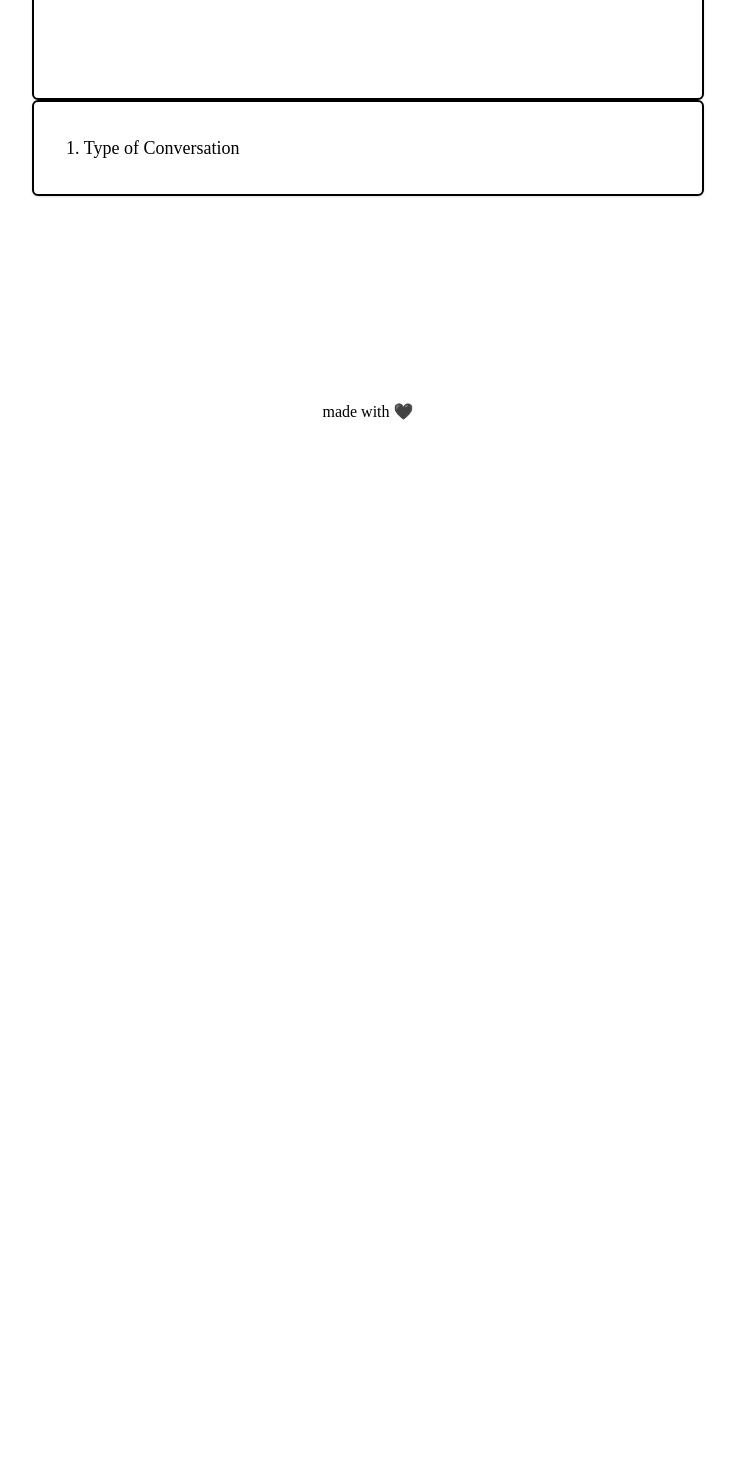
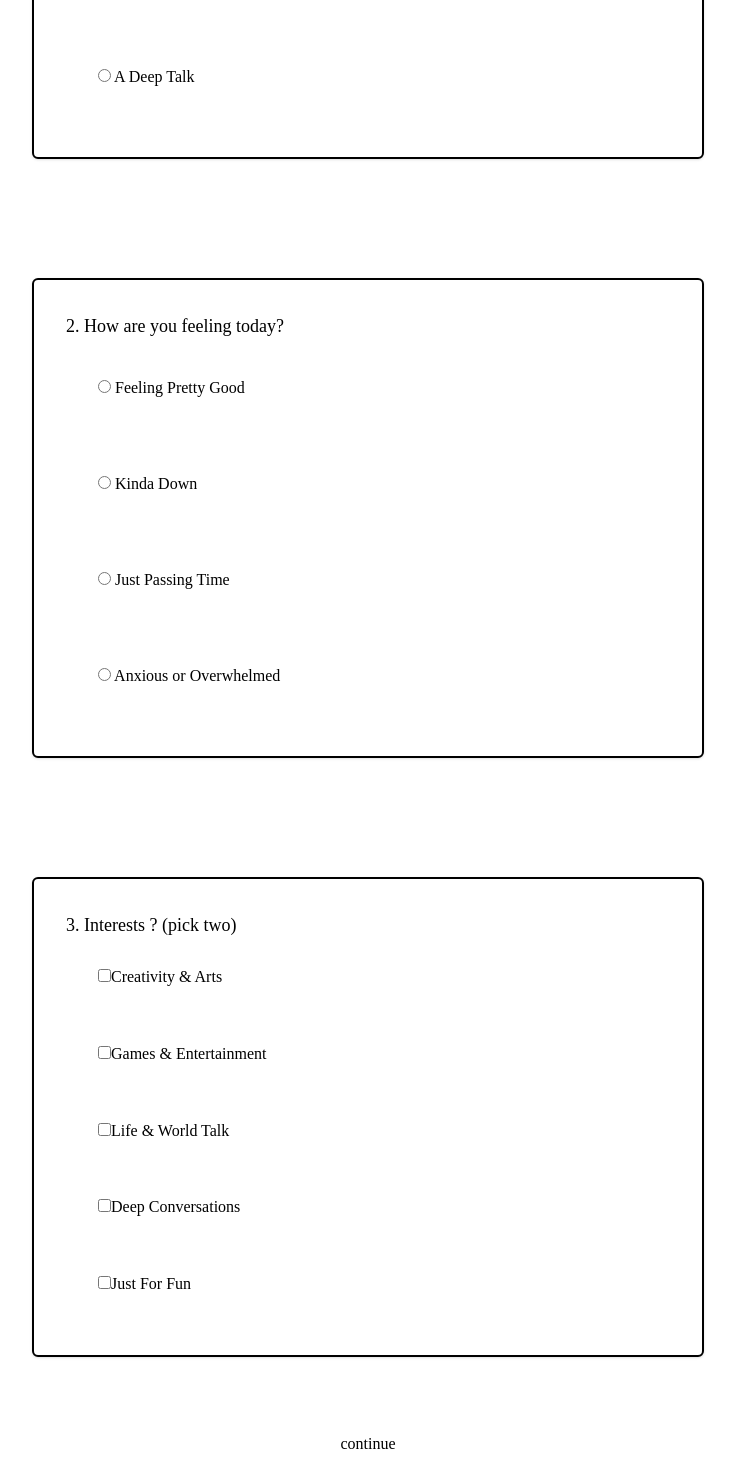
Before and after one commit to sahitid/8minutes, a Next.js app: page /survey in a window 1280 px wide. Shown: the part 540-2010 px from the top of the page, without its empty margins (272-1007 px from the left). Before the commit the page ends 976 px from the top, so only its background shows below. Built offline with nearby package versions, Linux system fonts and the light colour scheme; no server answers; sample sign-in values are in the browser's storage; a web font is replaced by a local one.

Commit message:
finished the survey page

```diff
--- a/components/howitworks.js
+++ b/components/howitworks.js
@@ -23,7 +23,7 @@ export const HowItWorks = () => {
           <div className="flex items-center justify-center w-12 h-12 bg-black text-white text-xl font-bold rounded-full mr-6">
             <p>3</p>
           </div>
-          <a href="/chat" className="max-w-xl border-2 border-black py-3 px-6 text-xl rounded hover:bg-black hover:text-white transition ease-in-out duration-300">
+          <a href="/survey" className="max-w-xl border-2 border-black py-3 px-6 text-xl rounded hover:bg-black hover:text-white transition ease-in-out duration-300">
             get started
           </a>
         </div>
--- a/pages/api/hello.js
+++ b/pages/api/hello.js
@@ -1,5 +1,4 @@
 // Next.js API route support: https://nextjs.org/docs/api-routes/introduction
-
-export default (req, res) => {
-  res.status(200).json({ name: 'John Doe' })
+export default (req ,res) => {
+	res.status(200)
 }
--- /dev/null
+++ b/pages/api/survey.js
@@ -0,0 +1,7 @@
+export default  (req , res) => {
+	if(req.method ==="POST")
+	{
+		console.log(req.body)
+	}
+
+}
--- a/pages/index.js
+++ b/pages/index.js
@@ -16,7 +16,7 @@ export default function Home() {
             <span className="text-[14rem] font-bold leading-none">8</span>
             <p className="text-5xl">minutes</p>
             <div className="mt-12">
-              <a href="/chat" className="max-w-xl border-2 border-black py-3 px-6 text-xl rounded hover:bg-black hover:text-white transition ease-in-out duration-300">
+              <a href="/survey" className="max-w-xl border-2 border-black py-3 px-6 text-xl rounded hover:bg-black hover:text-white transition ease-in-out duration-300">
                 get started
               </a>
             </div>
--- a/pages/survey/index.js
+++ b/pages/survey/index.js
@@ -1,36 +1,82 @@
 'use client'
 import Nav from "../../components/nav";
-import {useEffect, useState} from "react"
 import {useRouter} from  "next/router";
+import {useState, useEffect} from "react";
+import { ReactLenis, useLenis } from "lenis/dist/lenis-react";
 import {useUser } from "@clerk/nextjs"
+
+function check_box(e, valChange)
+{
+	const {value , checked} = e.target;
+	valChange((prev) => {
+	if (checked){
+		if (prev.length == 2) return prev;
+		return [...prev, value]
+	}else{
+		return prev.filter((v) => v !== value)
+	}
+	})
+}
+const checkbox_vals = [
+	{value: "Creativity", title: "Creativity & Arts"},
+	{value: "Games", title: "Games & Entertainment"},
+	{value: "Life", title: "Life & World Talk"},
+	{value: "Deep", title: "Deep Conversations"},
+	{value: "Fun", title: "Just For Fun"}
+]
 export default function Survey() {
-  const {isLoaded, isSignedIn, user} = useUser();
-  const router = useRouter();
-const [typeOfConverstationVal, typeOfConversationChange] = useState('');
+const lenis = useLenis();
+const {isLoaded, isSignedIn, user} = useUser();
+const router = useRouter();
+const [typeOfConversationVal, typeOfConversationChange] = useState("");
+const [moodVal, moodChange] = useState('');
+const [interestsVal, interestsChange] = useState([]);
+const input_form=[
+	{answer: typeOfConversationVal, id: "#first"},
+	{answer: moodVal, id: "#second"},
+	{answer: interestsVal, id: "#third"},
+]
+function change_func(val, func, next)
+{
+	lenis?.scrollTo(next);
+	func(val);
+}
+async function submit_form(questions)
+{
+		questions.map(({answer, id})=> {
+		if(!answer || (Array.isArray(answer) && answer.length != 2) ){
+
+			lenis?.scrollTo(id);
+			return null;
+		}})
+		const ret = await fetch("/api/survey",{
+		method: "POST",
+		body: JSON.stringify({submission: questions})
+		})
+
+}
   useEffect( ()=> {
-
 	if( isLoaded && !isSignedIn ){
 	  console.log(`isSigned = ${isSignedIn} \n isLoaded = ${isLoaded}`)
 		router.push("/sign-in")
 	}
 
-
   }, [isLoaded, isSignedIn]);
 if (!isLoaded || !isSignedIn) return null
-
   return (
+    <ReactLenis root>
     <div className="font-radley dark:text-white dark:bg-black">
       <Nav />
 
-      <main className="flex w-full items-start justify-center h-screen mt-8 ">
-	  	<div className="flex-col w-full">
+      <main className="flex w-full items-start justify-center mt-8 ">
+	  	<div className="flex flex-col w-full min-h-[240vh]">
 			<h2 className="text-xl text-center my-5">
 				Hello {user.username}, Please Fill out this Quick Survey!
 	  		</h2>
-	  	<div className="flex-col w-full">
-		<div className="w-full min-h-[60vh] my-auto mx-auto max-w-2xl bg-white dark:bg-black border-2 border-black dark:border-white p-8 rounded-md shadow">
+	  	<div className="flex flex-col w-full flex-grow justify-around">
+		<div className="flex flex-col min-h-[60vh] w-full  my-auto mx-auto max-w-2xl bg-white dark:bg-black border-2 border-black dark:border-white p-8 rounded-md shadow">
 	  		<h3 className="text-lg">1. Type of Conversation? </h3>
-	  		<div className="flex flex-col space-y-4 mx-8 my-2 self-center" onChange={(e) => typeOfConversationChange(e.target.value)} >
+	  		<div className="flex flex-col space-y-4 mx-8 my-2 flex-grow justify-around" id="first" onChange={(e) => change_func(e.target.value, typeOfConversationChange, '#second')} >
 	  		<label>
 			<input type='radio' value="Laugh" name="convtype"/> A Good Laugh
 	  		</label>
@@ -40,15 +86,43 @@ if (!isLoaded || !isSignedIn) return null
 	  		<label>
 			<input type='radio' value="Friend" name="convtype"/> Make A New Friend
 	  		</label>
+	  		<label>
+			<input type='radio' value="Talk" name="convtype"/> A Deep Talk
+	  		</label>
 	  		</div>
-
 	  	</div>
-		<div className="w-full mx-auto max-w-2xl bg-white dark:bg-black border-2 border-black dark:border-white p-8 rounded-md shadow">
-	  		<h3 className="text-lg">1. Type of Conversation</h3>
+		<div id="second" className="flex flex-col min-h-[60vh] w-full my-auto mx-auto max-w-2xl bg-white dark:bg-black border-2 border-black dark:border-white p-8 rounded-md shadow">
+	  		<h3 className="text-lg">2. How are you feeling today? </h3>
+	  		<div className="flex flex-col space-y-4 mx-8 my-2 flex-grow justify-around" onChange={(e) => change_func(e.target.value, moodChange, '#third')} >
+	  		<label>
+			<input type='radio' value="Good" name="feeling"/> Feeling Pretty Good
+	  		</label>
+	  		<label>
+			<input type='radio' value="Down" name="feeling"/> Kinda Down
+	  		</label>
+	  		<label>
+			<input type='radio' value="Neutral" name="feeling"/> Just Passing Time
+	  		</label>
+	  		<label>
+			<input type='radio' value="Anxious" name="feeling"/> Anxious or Overwhelmed
+	  		</label>
+	  		</div>
+	  	</div>
+		<div id="third" className="flex flex-col min-h-[60vh] w-full my-auto mx-auto max-w-2xl bg-white dark:bg-black border-2 border-black dark:border-white p-8 rounded-md shadow">
+	  		<h3 className="text-lg">3. Interests ? (pick two) </h3>
+	  		<div className="flex flex-col space-y-4 mx-8 my-2 flex-grow justify-around"  >
+	  			{checkbox_vals.map(({value, title}) =>
+				<label key={title}>
+				<input type='checkbox' value={value} name="feeling" onChange={(e)=>check_box(e,interestsChange)} checked={interestsVal.includes(value)} disabled={ interestsVal.length == 2 && !interestsVal.includes(value)}/>
+					{title}
+				</label>
+				)}
+	  		</div>
 	  	</div>
 		</div>
+	  	<button class="bg-white text-black self-center p-4" onClick={(e ) => submit_form(input_form) }>continue</button>
+	  	</div>
 
-	  	</div>
       </main>
 
       <footer className="mt-12">
@@ -57,5 +131,6 @@ if (!isLoaded || !isSignedIn) return null
         </p>
       </footer>
     </div>
+	  </ReactLenis>
   );
 }
```
